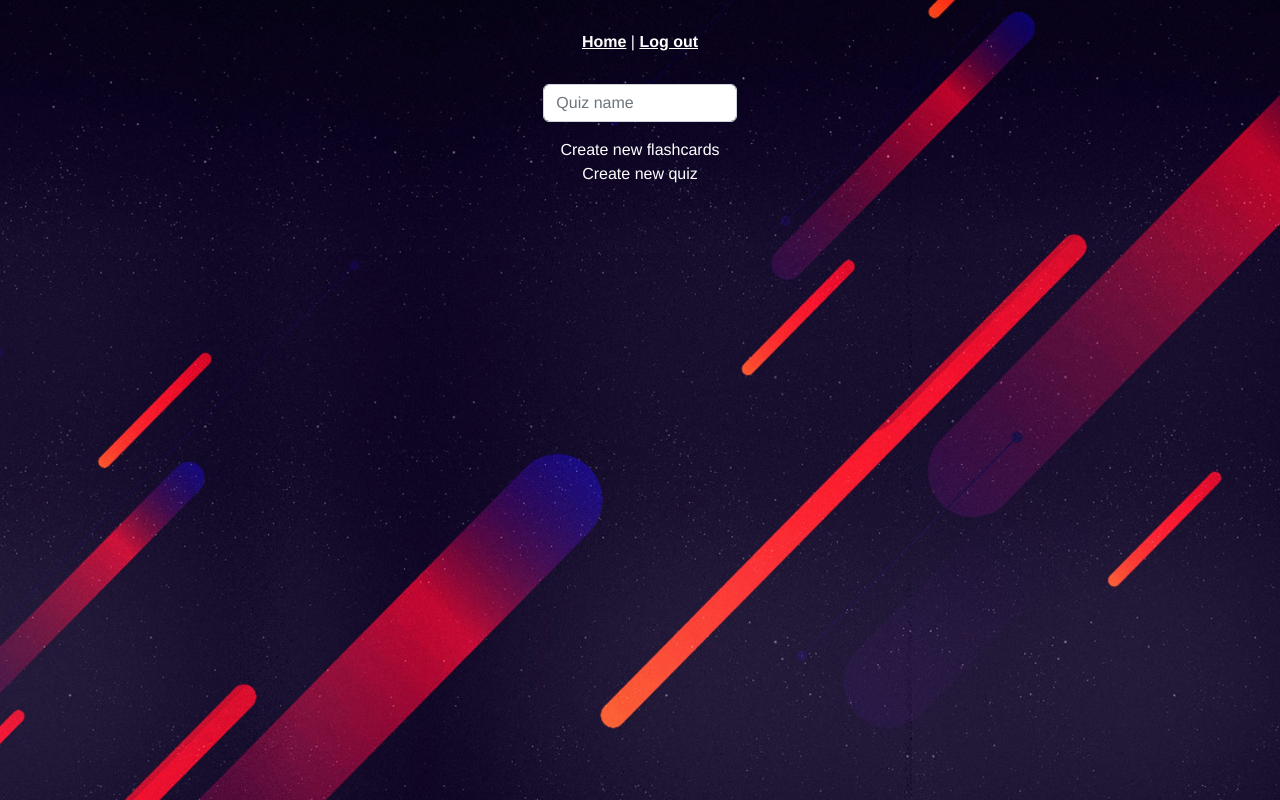
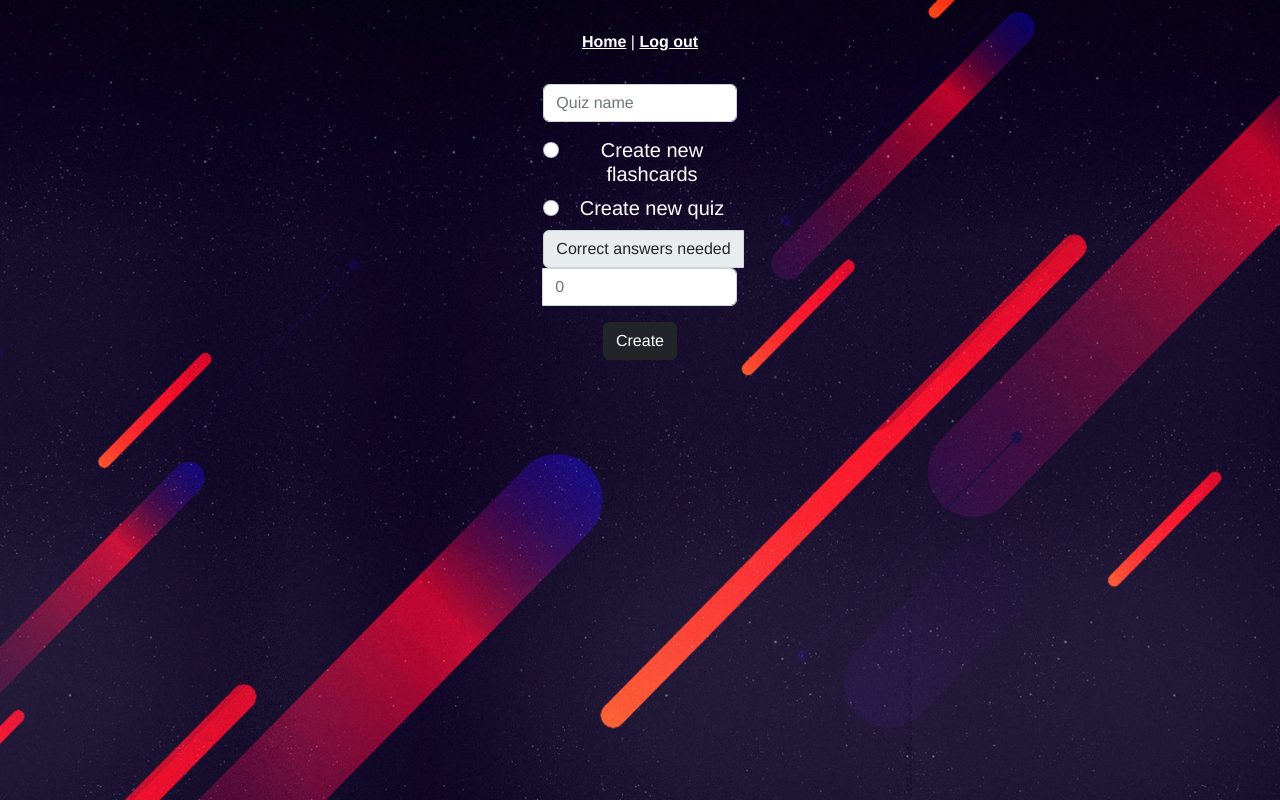
Before and after one commit to MarkSrmg/front_quiz_project, a Vue app: page /#/quiz in a window 1280 px wide. Built offline with nearby package versions, Linux system fonts and the light colour scheme.

Commit message:
Taustapilt olemas

```diff
--- a/src/views/AddQuiz.vue
+++ b/src/views/AddQuiz.vue
@@ -7,11 +7,24 @@
           <input type="text" class="form-control" placeholder="Quiz name" aria-label="Username"
                  aria-describedby="basic-addon1">
         </div>
-        <div>
-          Create new flashcards
+        <div class="form-check">
+          <input class="form-check-input" type="radio" name="flexRadioDefault" id="flexRadioDefault1">
+          <label class="form-check-label" for="flexRadioDefault1">
+            <h5>Create new flashcards</h5>
+          </label>
+        </div>
+        <div class="form-check">
+          <input class="form-check-input" type="radio" name="flexRadioDefault" id="flexRadioDefault1">
+          <label class="form-check-label" for="flexRadioDefault1">
+            <h5>Create new quiz</h5>
+          </label>
+        </div>
+        <div  class="input-group mb-3">
+          <span class="input-group-text">Correct answers needed</span>
+          <input type="number" min="0" class="form-control" placeholder="0">
         </div>
         <div>
-          Create new quiz
+          <button type="button" class="btn btn-dark">Create</button>
         </div>
       </div>
     </div>
```
